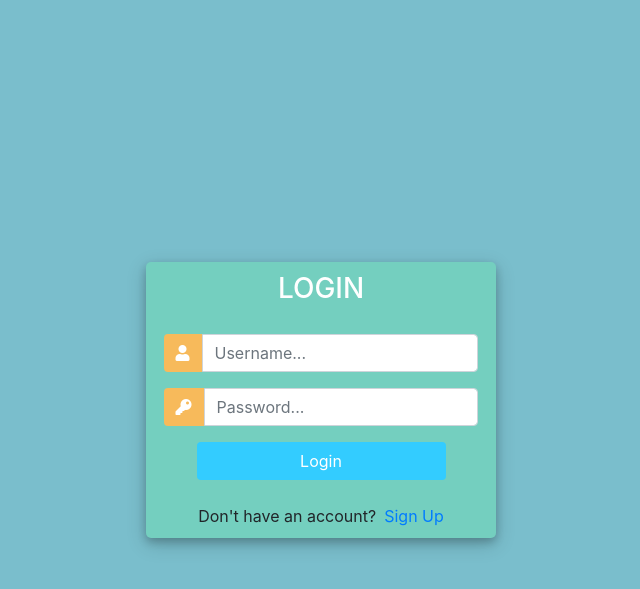
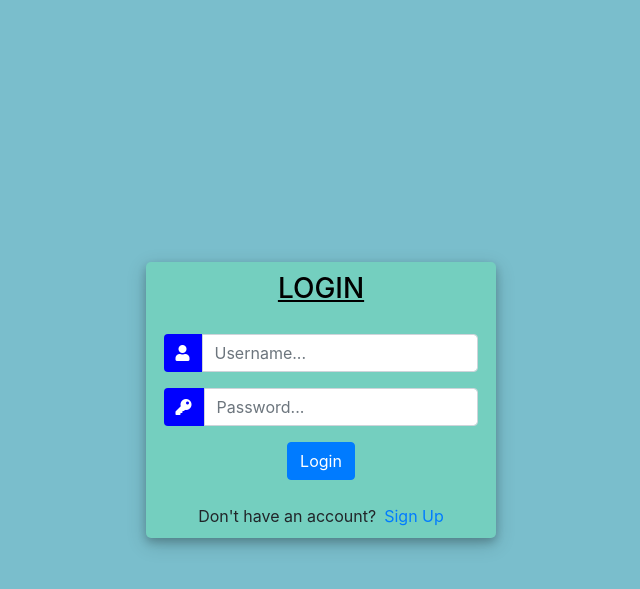
Before and after one commit to sofiafcruz/dublinbus, a Django app: page /loginPage in a window 1280 px wide. Shown: the top 589 px of the page, without its empty margins (319-959 px from the left). Run offline with Django 3.2, Linux system fonts and the light colour scheme; some libraries are stand-ins or nearby versions.

Commit message:
Edited the style of the of registration and login and did more testing

```diff
--- a/bustaTimes/bus_app/forms.py
+++ b/bustaTimes/bus_app/forms.py
@@ -35,6 +35,7 @@ class CreateUserForm(UserCreationForm): # Gonna be slightly customised version o
         model = User
         # Below gives us the same form as provided by UserCreationForm EXCEPT with the addition of 'email'
         fields = ['username', 'email', 'password1', 'password2']
+        # RIGHT NOW, THE EMAIL USED FOR REGISTRATION DOES NOT HAVE TO BE UNIQUE!
 
 # Tutorial 2===================
 
--- a/bustaTimes/bus_app/templates/login.html
+++ b/bustaTimes/bus_app/templates/login.html
@@ -38,24 +38,14 @@
 		}
 
 		#form-title{
-			color: #fff;
-
-		}
-
-		.login_btn {
-			width: 100%;
-			background: #33ccff !important;
-			color: white !important;
-		}
-		.login_btn:focus {
-			box-shadow: none !important;
-			outline: 0px !important;
+			color: black;
+			text-decoration: underline;
 		}
 		.login_container {
 			padding: 0 2rem;
 		}
 		.input-group-text {
-			background: #f7ba5b !important;
+			background: blue !important;
 			color: white !important;
 			border: 0 !important;
 			border-radius: 0.25rem 0 0 0.25rem !important;
@@ -101,7 +91,7 @@
 						</div>
 
 							<div class="d-flex justify-content-center mt-3 login_container">
-				 				<input class="btn login_btn" type="submit" value="Login">
+				 				<input class="btn btn-primary" type="submit" value="Login">
 				   			</div>
 					</form>
 				</div>
@@ -123,5 +113,3 @@
 </body>
 
 </html>
-
-{% comment %} <h1>LOGIN PAGE</h1> {% endcomment %}
```
Also changed, not shown: bustaTimes/bus_app/templates/register.html (+7 -14 lines), bustaTimes/db.sqlite3.
